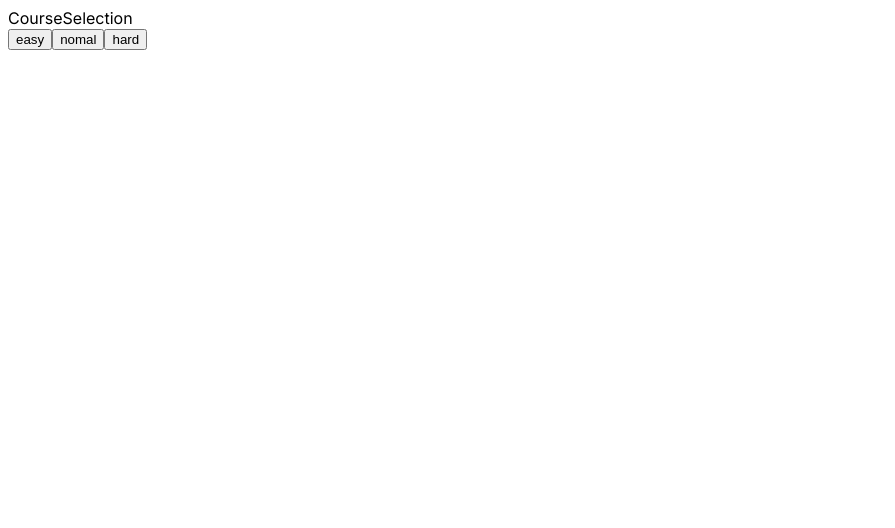
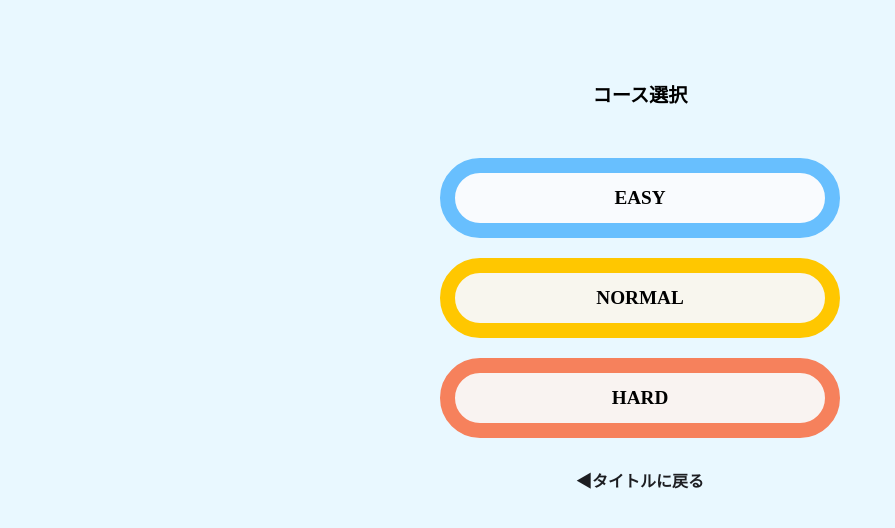
Before and after one commit to Mayu0628/hackit-vol2-smapro, a Next.js app: page /course-selection in a window 1280 px wide. Shown: the top 528 px of the page, without its empty margins (0-895 px from the left). Built offline with nearby package versions, Linux system fonts and the light colour scheme.

Commit message:
Merge branch 'main' into nonoka/refactor-typing-game

```diff
--- a/src/app/course-selection/page.tsx
+++ b/src/app/course-selection/page.tsx
@@ -1,20 +1,23 @@
 import React from 'react'
 import Link from 'next/link'
+import '@/styles/course-selection.css'
 
 const CourseSelection = () => {
   return (
-    <>
-      <div>CourseSelection</div>
+    <div className='page'>
+      <div className='title'>コース選択</div>
       <Link href={{ pathname: '/game-start', query: {difficulty: 'easy'} }}>
-        <button>easy</button>
+        <button className='easy'>EASY</button>
       </Link>
       <Link href={{ pathname: '/game-start', query: {difficulty: 'normal'} }}>
-        <button>nomal</button>
+        <button className='normal'>NORMAL</button>
       </Link>
       <Link href={{ pathname: '/game-start', query: {difficulty: 'hard'} }}>
-        <button>hard</button>
+        <button className='hard'>HARD</button>
       </Link>
-    </>
+
+      <Link href={'/'} className='toTitle'>◀タイトルに戻る</Link>
+    </div>
   )
 }
 
--- /dev/null
+++ b/src/app/styles/course-selection.css
@@ -0,0 +1,49 @@
+body {
+    background-color: #E9F8FF;
+    text-align: center;
+}
+
+button {
+    display: grid;
+    margin: 20px auto;
+    height: 90px;
+    width: 450px;
+    border: solid 15px;
+    border-radius: 50px;
+    align-items: center;
+    font-family: "Hiragino Sans","ヒラギノ角ゴシック";
+    font-weight: 900;
+    font-size: larger;
+    text-decoration: none;
+}
+
+.title {
+    font-family: "Hiragino Sans","ヒラギノ角ゴシック";
+    font-weight: 1000;
+    font-size: large;
+    margin-top: 80px;
+}
+
+.easy {
+    background-color: #F9FBFE;
+    border-color: #68BFFE;
+    margin-top: 40px;
+}
+
+.normal {
+    background-color: #F8F6EE;
+    border-color: #FFC700;
+}
+
+.hard {
+    background-color: #F9F3F1;
+    border-color: #F6815C;
+    margin-bottom: 40px;
+}
+
+.toTitle {
+    color: #1D1E22;
+    text-decoration: none;
+    align-items: center;
+    margin-top: 20px;
+}
--- /dev/null
+++ b/src/app/styles/game-start.css
@@ -0,0 +1,5 @@
+body {
+    background-color: #E9F8FF;
+    align-items: center;
+    text-align: center;
+}
--- /dev/null
+++ b/src/styles/course-selection.css
@@ -0,0 +1,56 @@
+body {
+    background-color: #E9F8FF;
+    text-align: center;
+}
+
+.page {
+    width: 400px;
+    margin: auto;
+}
+
+button {
+    display: inline-block;
+    margin: 10px auto;
+    height: 80px;
+    width: 400px;
+    border: solid 15px;
+    border-radius: 50px;
+    align-items: center;
+    font-family: "Hiragino Sans","ヒラギノ角ゴシック";
+    font-weight: 900;
+    font-size: larger;
+    text-decoration: none;
+    cursor: pointer;
+}
+
+.title {
+    font-family: "Hiragino Sans","ヒラギノ角ゴシック";
+    font-weight: 1000;
+    font-size: larger;
+    margin-top: 80px;
+}
+
+.easy {
+    background-color: #F9FBFE;
+    border-color: #68BFFE;
+    margin-top: 50px;
+}
+
+.normal {
+    background-color: #F8F6EE;
+    border-color: #FFC700;
+}
+
+.hard {
+    background-color: #F9F3F1;
+    border-color: #F6815C;
+    margin-bottom: 30px;
+}
+
+.toTitle {
+    display: block;
+    color: #1D1E22;
+    text-decoration: none;
+    align-items: center;
+    font-weight: 600;
+}
--- /dev/null
+++ b/src/styles/game-start.css
@@ -0,0 +1,13 @@
+body {
+    background-color: #E9F8FF;
+    text-align: center;
+    font-weight: 900;
+}
+
+p {
+    font-size: large;
+}
+
+.image {
+    margin-top: 80px;
+}
```
Also changed, not shown: src/app/game-start/components/Score/Score.tsx (added, +40 -0 lines), src/app/game-start/page.tsx (+5 -2 lines), src/app/results/page.tsx (+11 -10 lines), src/app/styles/images/lion.png (added), src/styles/images/lion.png (added).
